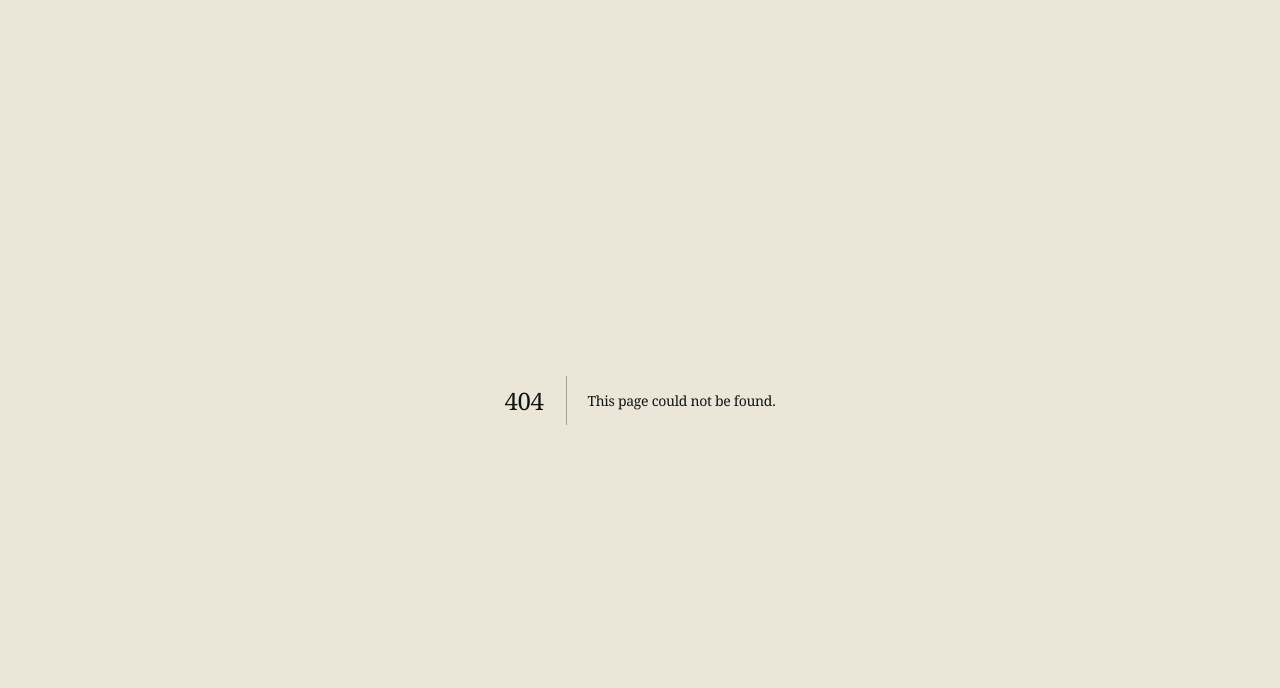
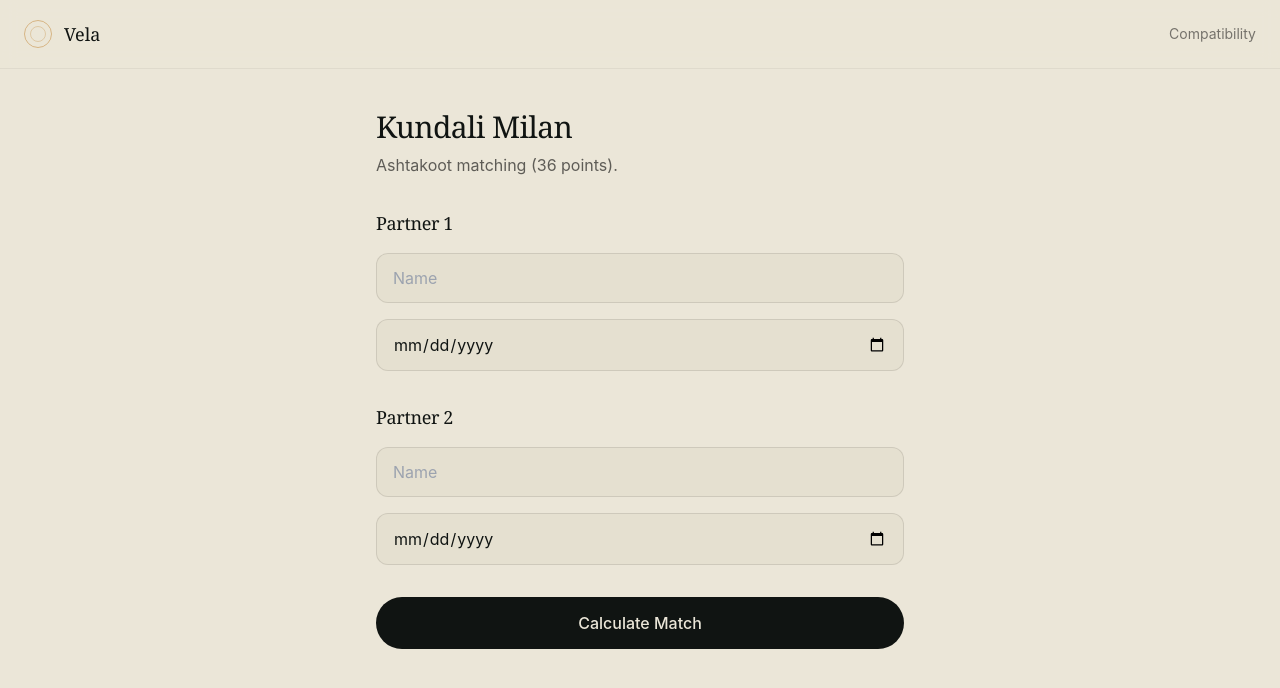
Before and after one commit to sharmashubham58585-tech/Vela-app-, a Next.js app: page /compatibility in a window 1280 px wide. Before the commit this address had no page. Shown: the top 688 px of the page. Built offline with nearby package versions, Linux system fonts and the light colour scheme.

Commit message:
Create page.tsx

```diff
--- /dev/null
+++ b/src/app/compatibility/page.tsx
@@ -0,0 +1,123 @@
+"use client";
+
+import { useState } from "react";
+import Link from "next/link";
+
+export default function CompatibilityPage() {
+  const [boyName, setBoyName] = useState("");
+  const [boyDob, setBoyDob] = useState("");
+  const [girlName, setGirlName] = useState("");
+  const [girlDob, setGirlDob] = useState("");
+  const [result, setResult] = useState<{
+    score: number;
+    message: string;
+  } | null>(null);
+
+  const handleSubmit = (e: React.FormEvent) => {
+    e.preventDefault();
+    if (!boyName || !boyDob || !girlName || !girlDob) return;
+
+    const seed =
+      (boyName + girlName + boyDob + girlDob)
+        .split("")
+        .reduce((a, c) => a + c.charCodeAt(0), 0);
+    const score = 12 + (seed % 25);
+
+    let message = "";
+    if (score >= 28) message = "Excellent match. Strong foundation for a harmonious relationship.";
+    else if (score >= 18) message = "Good compatibility. With mutual understanding the relationship can flourish.";
+    else message = "Average match. Effort and communication will be important.";
+
+    setResult({ score, message });
+  };
+
+  return (
+    <main className="min-h-screen pb-16 bg-[#ebe6d8] text-[#101412]">
+      <header className="px-6 py-5 flex items-center justify-between border-b border-black/5 sticky top-0 bg-[#ebe6d8]/90 backdrop-blur z-10">
+        <Link href="/" className="flex items-center gap-3">
+          <div className="w-7 h-7 rounded-full border-[1.5px] border-[#d4b483] flex items-center justify-center">
+            <div className="w-4 h-4 rounded-full border border-[#d4b483]/60" />
+          </div>
+          <span className="font-serif text-lg">Vela</span>
+        </Link>
+        <span className="text-sm text-black/50">Compatibility</span>
+      </header>
+
+      <div className="max-w-xl mx-auto px-6 py-10">
+        <h1 className="font-serif text-3xl mb-2">Kundali Milan</h1>
+        <p className="text-black/60 mb-8">Ashtakoot matching (36 points).</p>
+
+        {!result ? (
+          <form onSubmit={handleSubmit} className="space-y-8">
+            <div className="space-y-4">
+              <h2 className="font-serif text-lg">Partner 1</h2>
+              <input
+                type="text"
+                required
+                value={boyName}
+                onChange={(e) => setBoyName(e.target.value)}
+                placeholder="Name"
+                className="w-full px-4 py-3 rounded-xl bg-[#e0d9c8]/50 border border-black/10"
+              />
+              <input
+                type="date"
+                required
+                value={boyDob}
+                onChange={(e) => setBoyDob(e.target.value)}
+                className="w-full px-4 py-3 rounded-xl bg-[#e0d9c8]/50 border border-black/10"
+              />
+            </div>
+
+            <div className="space-y-4">
+              <h2 className="font-serif text-lg">Partner 2</h2>
+              <input
+                type="text"
+                required
+                value={girlName}
+                onChange={(e) => setGirlName(e.target.value)}
+                placeholder="Name"
+                className="w-full px-4 py-3 rounded-xl bg-[#e0d9c8]/50 border border-black/10"
+              />
+              <input
+                type="date"
+                required
+                value={girlDob}
+                onChange={(e) => setGirlDob(e.target.value)}
+                className="w-full px-4 py-3 rounded-xl bg-[#e0d9c8]/50 border border-black/10"
+              />
+            </div>
+
+            <button type="submit" className="w-full py-3.5 rounded-full bg-[#101412] text-[#ebe6d8] font-medium">
+              Calculate Match
+            </button>
+          </form>
+        ) : (
+          <div className="space-y-6">
+            <div className="flex justify-between items-center">
+              <p className="text-sm text-black/60">
+                {boyName} & {girlName}
+              </p>
+              <button
+                onClick={() => setResult(null)}
+                className="text-sm px-4 py-2 rounded-full border border-black/15"
+              >
+                New Match
+              </button>
+            </div>
+
+            <div className="p-6 rounded-2xl bg-[#e0d9c8]/40 border border-black/5 text-center">
+              <p className="text-xs uppercase tracking-wider text-black/40 mb-1">
+                Guna Milan Score
+              </p>
+              <p className="font-serif text-5xl">
+                {result.score}
+                <span className="text-2xl text-black/40"> / 36</span>
+              </p>
+              <p className="text-sm text-black/70 mt-3">{result.message}</p>
+            </div>
+          </div>
+        )}
+      </div>
+    </main>
+  );
+}
```
